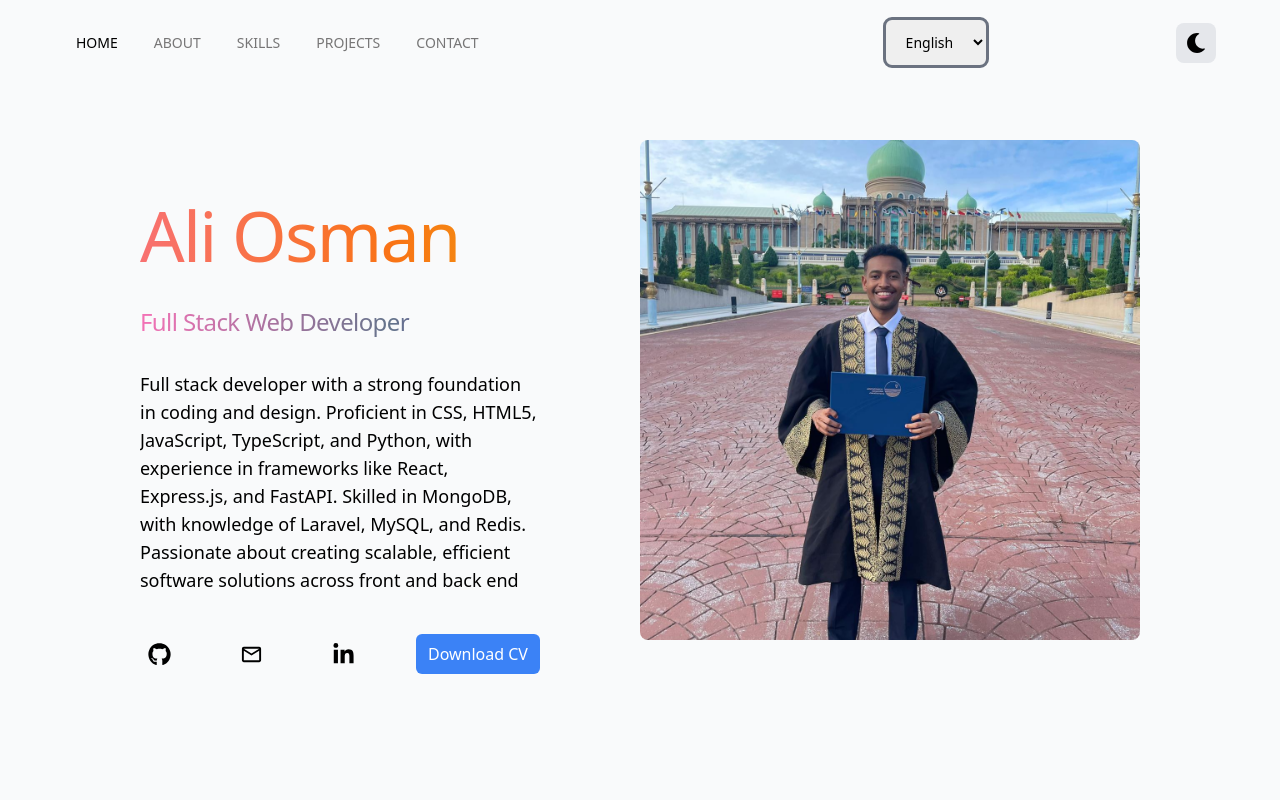
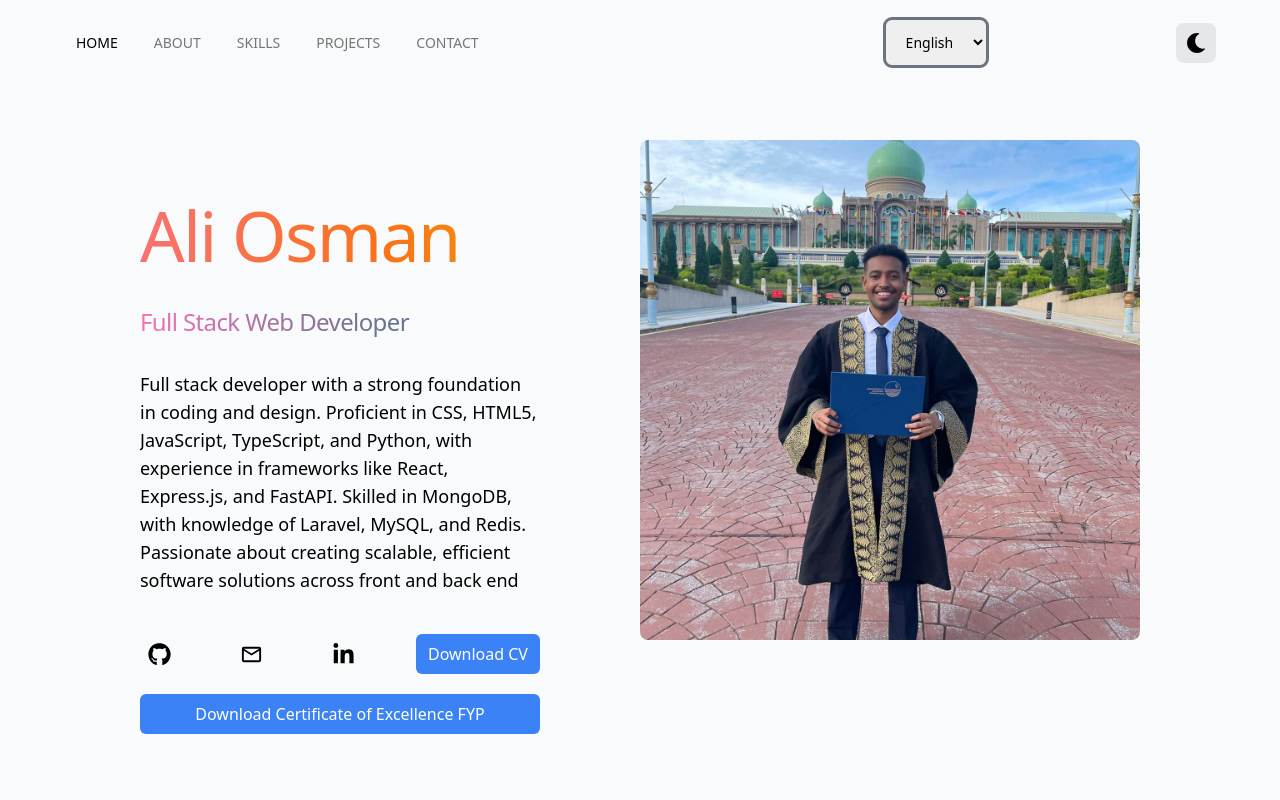
Before and after one commit to AliOsman-R/Ali-Portfolio, a React (Vite) app: page / in a window 1280 px wide. Shown: the top 800 px of the page. Built offline with nearby package versions, Linux system fonts and the light colour scheme.

Commit message:
update the cv and add FYP certificate.

```diff
--- a/public/locales/ar/translation.json
+++ b/public/locales/ar/translation.json
@@ -18,6 +18,7 @@
     "front_end":"مهارات واجهات المستخدم",
     "back-end_&_other_tools": "مهارات الواجهات الخلفية",
      "download_CV":"تنزيل السيرة الذاتية",
+     "download_CR":"تحميل شهادة التميز لمشروع التخرج (FYP)",
      "projects":{
         "name":"اسم",
         "description":"الوصف",
--- a/public/locales/en/translation.json
+++ b/public/locales/en/translation.json
@@ -18,6 +18,7 @@
     "front_end":"Front-end",
     "back-end_&_other_tools": "Back-end & Other Tools",
     "download_CV":"Download CV",
+    "download_CR":"Download Certificate of Excellence FYP",
     "projects":{
         "name":"Name",
         "description":"Description",
--- a/src/pages/About.tsx
+++ b/src/pages/About.tsx
@@ -30,7 +30,7 @@ const About = () => {
           </p>
           <a
             href='/Ali Osman Cv.pdf'
-            download={'/Ali Osman Cv.pdf'}
+            download={'/Ali Osman CV.pdf'}
             className={`max-w-[50%] bg-blue-500 px-3 py-2 text-white rounded-md hover:bg-blue-400 ${cvPosition}`}
           >
             {t("download_CV")}
--- a/src/sections/Hero.tsx
+++ b/src/sections/Hero.tsx
@@ -49,12 +49,19 @@ const Hero = () => {
           </a>
           <a
             href='/Ali Osman Cv.pdf'
-            download={'/Ali Osman Cv.pdf'}
+            download={'/Ali Osman CV.pdf'}
             className=' bg-blue-500 px-3 py-2 text-white rounded-md hover:bg-blue-400'
           >
             {t("download_CV")}
           </a>
         </div>
+        <a
+          href='/FYP Cert_S2 23-24_ALI OSMAN RAHMA GIBRAIL.pdf'
+          download={'/FYP Cert_S2 23-24_ALI OSMAN RAHMA GIBRAIL.pdf'}
+          className={`bg-blue-500 px-3 py-2 text-white rounded-md hover:bg-blue-400 text-center w-[80%] max-xl:w-full`}
+        >
+          {t("download_CR")}
+        </a>
       </div>
       <img
         ref={imageRef}
```
Also changed, not shown: 2 other files (tests, documents, lock files or other folders).
